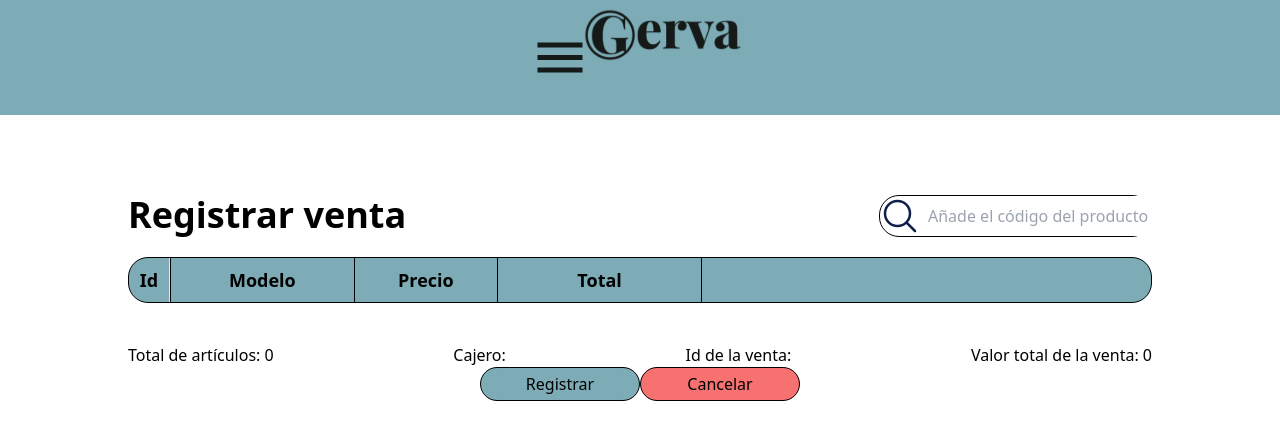
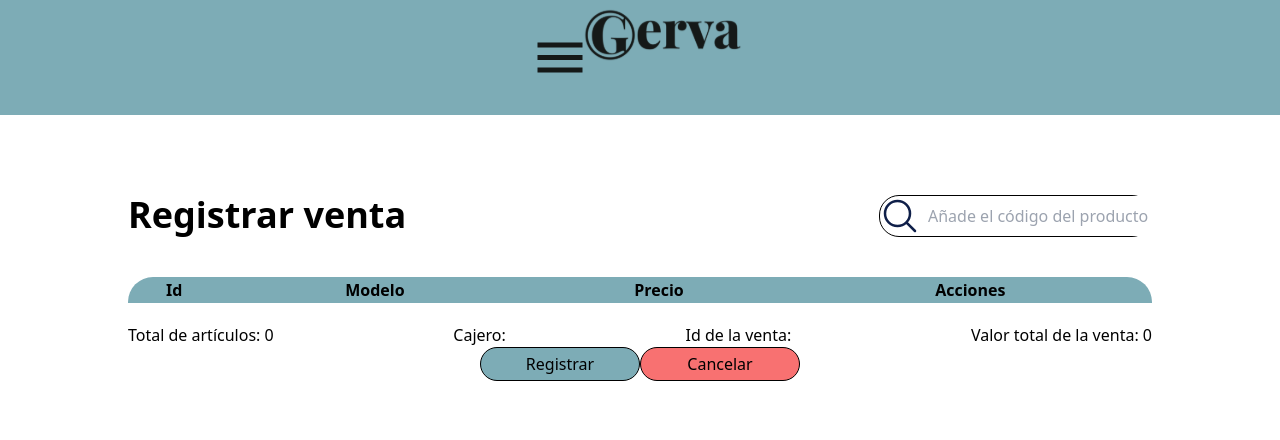
Before and after one commit to RictalLime/MetodologiaDeDesarrollo, a Next.js app in the folder gervacomercial/: page /registrar-venta in a window 1280 px wide. Shown: the top 440 px of the page. Built offline with nearby package versions, Linux system fonts and the light colour scheme.

Commit message:
Refactor RegistrarVenta component to update table structure and styling

```diff
--- a/gervacomercial/src/pages/registrar-venta.jsx
+++ b/gervacomercial/src/pages/registrar-venta.jsx
@@ -57,22 +57,15 @@ export function RegistrarVenta() {
           />
         </div>
       </div>
-      <div className="w-full md:w-[80vw] flex bg-azul border border-negro rounded-[20px]">
-        <h1 className="w-[4%] border-r flex flex-col items-center font-semibold text-lg p-2">
-          Id
-        </h1>
-        <h1 className="w-[18%] border-l border-negro flex flex-col items-center font-semibold text-lg p-2">
-          Modelo
-        </h1>
-        <h1 className="w-[14%] border-l border-negro flex flex-col items-center font-semibold text-lg p-2">
-          Precio
-        </h1>
-        <h1 className="w-[20%] border-l border-negro flex flex-col items-center font-semibold text-lg p-2">
-          Total
-        </h1>
-        <h1 className="w-[10%] border-l border-negro flex flex-col items-center font-semibold text-lg p-2"></h1>
-      </div>
       <table className="w-full md:w-[80vw] mt-5">
+        <thead>
+          <tr className="bg-azul rounded-tl-[25px] rounded-tr-[25px]">
+            <th className="rounded-tl-[25px]">Id</th>
+            <th>Modelo</th>
+            <th>Precio</th>
+            <th className="rounded-tr-[25px]">Acciones</th>
+          </tr>
+        </thead>
         <tbody>
           {productos.map((producto) => (
             <tr key={producto.id} className="hover:bg-azul">
```
